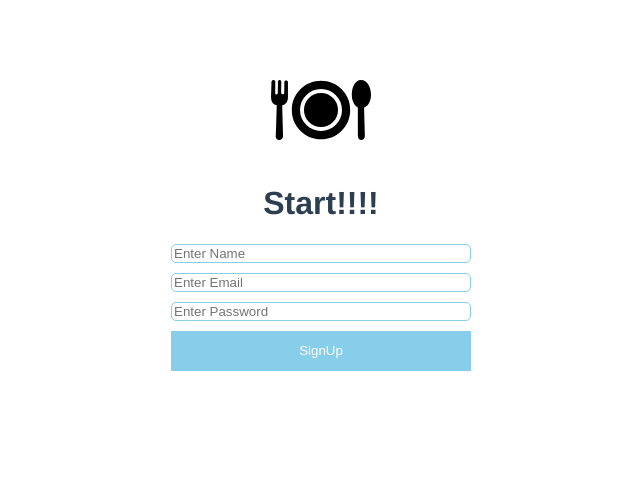
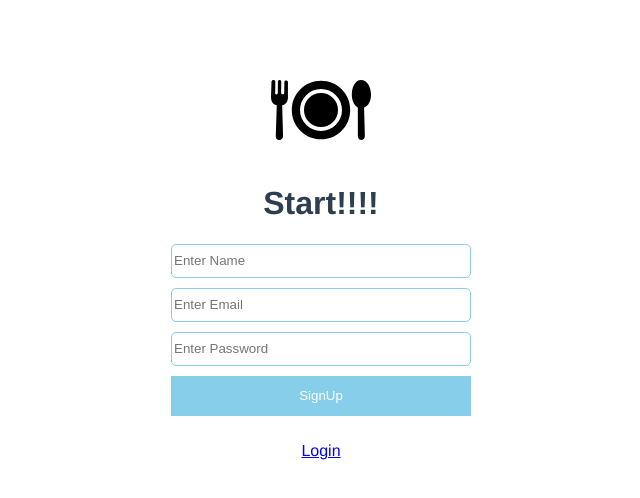
Before and after one commit to feerbax56/restoran-project, a Vue app: page /SignUp in a window 1280 px wide. Shown: the top 498 px of the page, without its empty margins (319-959 px from the left). Built offline with nearby package versions, Linux system fonts and the light colour scheme.

Commit message:
add: css for Login.vue

```diff
--- a/src/App.vue
+++ b/src/App.vue
@@ -18,4 +18,31 @@ export default {
   color: #2c3e50;
   margin-top: 60px;
 }
+
+.logo {
+  width: 100px;
+}
+
+.register, .login {
+  display: flex;
+  flex-direction: column;
+  gap: 10px;
+  width: 300px;
+  margin: 0 auto;
+}
+
+.register input, .login input {
+  border-radius: 5px;
+  border: 1px solid skyblue;
+  height: 30px;
+}
+
+.register button, .login button {
+  width: 300px;
+  height: 40px;
+  border: 1px solid skyblue;
+  background: skyblue;
+  color: white;
+  cursor: pointer;
+}
 </style>
--- a/src/components/Home.vue
+++ b/src/components/Home.vue
@@ -7,5 +7,12 @@
 <script>
 export default {
   name: 'HomePage',
+  mounted() {
+    let user = localStorage.getItem('user-info')
+
+    if(!user){
+      this.$router.push({name: 'SignUp'})
+    }
+  }
 }
 </script>
--- /dev/null
+++ b/src/components/Login.vue
@@ -0,0 +1,19 @@
+<template>
+  <img src="../assets/rest-logo.svg" alt="rest-logo" class="logo">
+  <h1>Login</h1>
+  <div class="login">
+    <input type="text" placeholder="Enter Email" v-model="email">
+    <input type="text" placeholder="Enter Password" v-model="password">
+    <button>Login</button>
+    <p>
+      <router-link to="/SignUp">SignUp</router-link>
+    </p>
+  </div>
+</template>
+
+<script>
+export default {
+  name: 'LogIn'
+}
+
+</script>
--- a/src/components/SignUp.vue
+++ b/src/components/SignUp.vue
@@ -5,7 +5,10 @@
     <input type="text" placeholder="Enter Name" v-model="name">
     <input type="text" placeholder="Enter Email" v-model="email">
     <input type="text" placeholder="Enter Password" v-model="password">
-    <button v-on:click="signUp">SignUp</button>
+    <button>SignUp</button>
+    <p>
+      <router-link to="/login">Login</router-link>
+    </p>
   </div>
 </template>
 
@@ -34,34 +37,17 @@ export default {
         this.$router.push({name: 'HomePage'})
       }
     }
+  },
+  mounted() {
+    let user = localStorage.getItem('user-info')
+
+    if (user) {
+      this.$router.push({name: 'HomePage'})
+    }
   }
 }
 </script>
 
 <style>
-.logo {
-  width: 100px;
-}
 
-.register {
-  display: flex;
-  flex-direction: column;
-  gap: 10px;
-  width: 300px;
-  margin: 0 auto;
-}
-
-.register input {
-  border-radius: 5px;
-  border: 1px solid skyblue;
-}
-
-.register button {
-  width: 300px;
-  height: 40px;
-  border: 1px solid skyblue;
-  background: skyblue;
-  color: white;
-  cursor: pointer;
-}
 </style>
--- a/src/routers.js
+++ b/src/routers.js
@@ -1,6 +1,7 @@
 import HomePage from './components/Home.vue'
 import SignUp from './components/SignUp.vue'
 import {createRouter, createWebHistory} from 'vue-router'
+import Login from "@/components/Login.vue";
 
 
 const routes = [
@@ -14,6 +15,11 @@ const routes = [
         component: SignUp,
         path: '/SignUp'
     },
+    {
+        name: 'LogIn',
+        component: Login,
+        path: '/Login'
+    },
 ]
 
 const router=createRouter({
```
